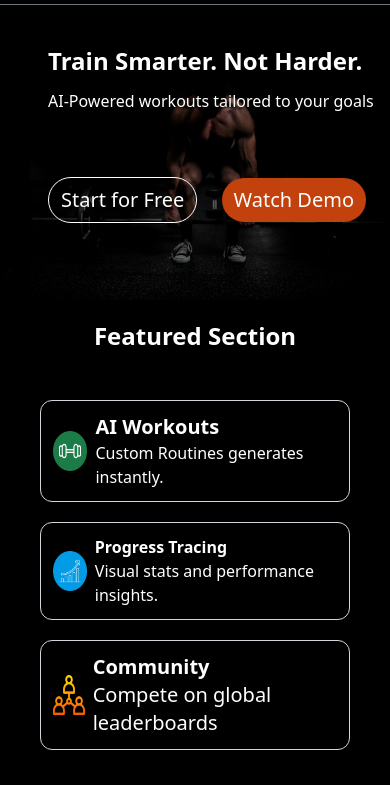
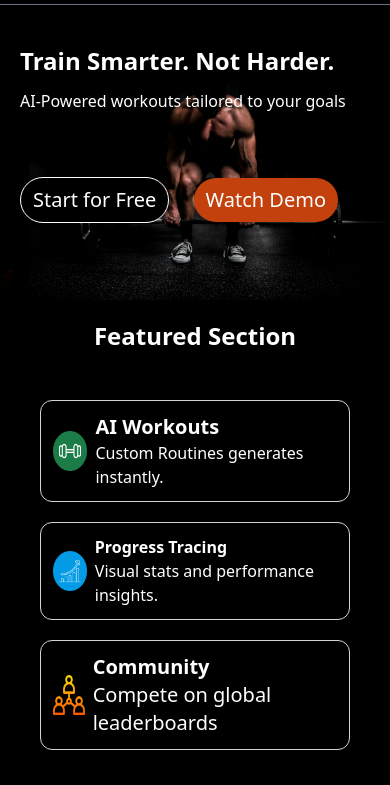
Before and after one commit to xo-rose/PULSEFIT, a plain HTML site: page index.html in a window 390 px wide. Shown: the part 59-844 px from the top of the page. Drawn offline with nearby package versions, Linux system fonts and the light colour scheme; a web font is replaced by a local one.

Commit message:
Updated UI

```diff
--- a/index.html
+++ b/index.html
@@ -43,7 +43,7 @@
 
     <!-- HERO SECTION -->
 
-    <section class="h-[35vh] md:h-[90vh] pt-10 md:pt-40 pl-12 bg-[url(images/gym.jpg)] w-full bg-cover bg-center bg-black/50 bg-blend-darken">
+    <section class="h-[35vh] md:h-[90vh] pt-10 md:pt-40 px-5 md:pl-12 bg-[url(images/gym.jpg)] w-full bg-cover bg-center md:bg-black/50 bg-blend-darken">
 
         <div class="">
             <h1 class="text-2xl md:text-6xl text-white font-bold pb-3">
@@ -52,7 +52,7 @@
             <h1 class="text-md md:text-2xl text-white pb-16">
                 AI-Powered workouts tailored to your goals
             </h1>
-            <button class="px-3 md:px-12 py-2 text-xl text-white rounded-full border border-white mr-5 hover:bg-sky-700 hover:shadow-lg hover:shadow-blue-500/50 hover:border-none">
+            <button class="px-3 md:px-12 py-2 text-xl text-white rounded-full bg-black border border-white mr-5 hover:bg-sky-700 hover:shadow-lg hover:shadow-blue-500/50 hover:border-none">
                 Start for Free
             </button>
             <button class="px-3 md:px-12 py-2 text-xl text-white rounded-full bg-orange-700 shadow-lg hover:shadow-orange-700/50 ">
@@ -264,7 +264,7 @@
         </div>
 
         <!-- PRO -->
-         <div class="h-[42rem] rounded-xl flex flex-col text-white p-10 border border-gray-500  shadow-xl shadow-blue-500 ">
+         <div class="h-[42rem] rounded-xl flex flex-col text-white md:p-10 p-3 border border-gray-500  shadow-xl shadow-blue-500 ">
             <h1 class="text-2xl pb-5">
                 PRO
             </h1>
@@ -394,7 +394,7 @@
          <div class="border border-gray-300 rounded-xl flex items-center px-4 md:px-10 py-5 gap-4 md:w-[55%] h-[35%] shadow-lg shadow-blue-500">
             <div class="w-full">
                 <h1 class="text-white text-2xl md:text-3xl font-bold">
-                Join 10,000+ athletes leveling up
+                    Join 10,000+ athletes leveling up
                 </h1>
 
                 <div class="flex py-5 ">
```
